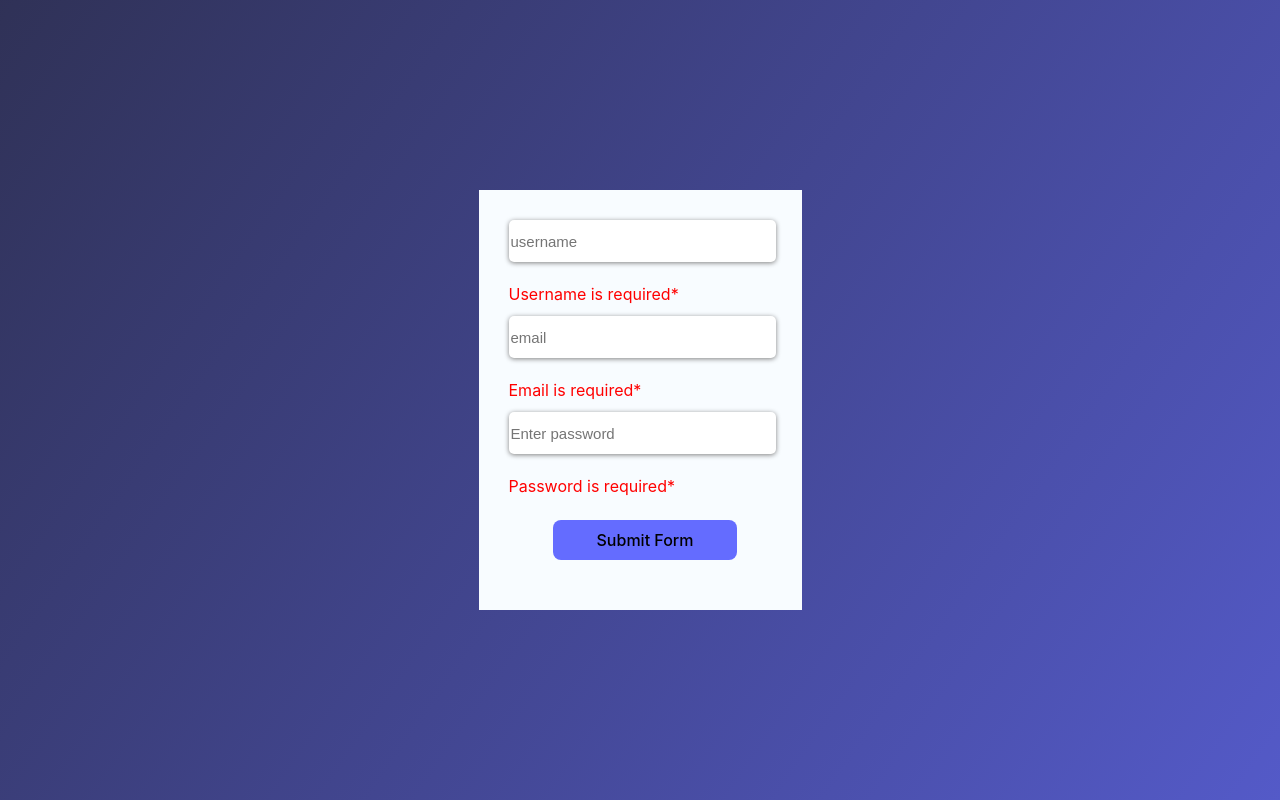
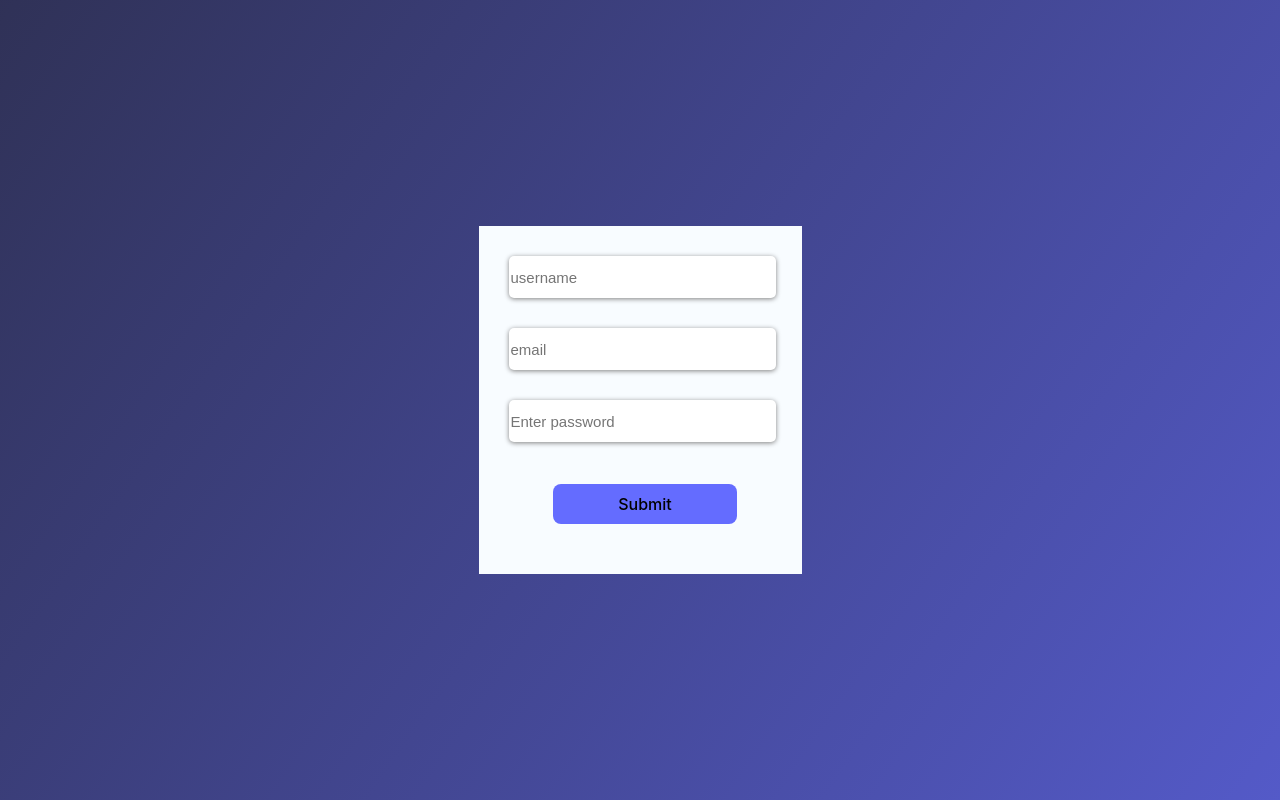
Before and after one commit to TajjDev/form-user-data, a React (Vite) app: page / in a window 1280 px wide. Built offline with nearby package versions, Linux system fonts and the light colour scheme.

Commit message:
Update Form.jsx

```diff
--- a/src/component/form/Form.jsx
+++ b/src/component/form/Form.jsx
@@ -2,57 +2,108 @@
 import React, { useState } from 'react';
 import "./Form.css"
 
-export default function Form({ formSubmit }) {
+export default function Form({ formSubmit}) {
   const [formData, setFormData] = useState({
     username: '',
     email: '',
     password: ''
   });
 
-  const Username=()=>{
-    if (formData.username == "") {
-      return <p>Username is required* </p>
+ const HandleSubmit = (e) => {
+  e.preventDefault();
+    console.log(formData);
+    if (formData.username && formData.email && formData.password != "" ) {
+     formSubmit(formData)
 
-}
-  }
- const Email=()=>{
-  if (formData.email == "") {
-      return <p>Email is required*</p>
-  }
- }
- const Password=()=>{
-  if (formData.password == "") {
-      return <p>Password is required*</p>
-  }
- }
- const HandleSubmit = (event) => {event.preventDefault();
-    if (formData.username && formData.email && formData.password !== "" ) {
-     formSubmit(formData)
-    }
+    } }
 
-  };
-
- const handleChange = (event) => {
+  const handleChange = (event) => {
     const { name, value } = event.target;
     setFormData((prevData) => ({
       ...prevData,
       [name] : value,
     }));
   };
+  const auth1 = ()=>{
+    if (formData.username === "") {
+      document.getElementById("onee").innerHTML="",
+      document.getElementById("o").style.borderColor= "transparent"
+    }
+  }
+  const auth2 = ()=>{
+    if (formData.email === "") {
+      document.getElementById("twoo").innerHTML="",
+      document.getElementById("t").style.borderColor= "transparent"
+    }
+  }
+  const auth3 = ()=>{
+    if (formData.password === "") {
+      document.getElementById("threee").innerHTML="",
+      document.getElementById("th").style.borderColor= "transparent"
+    }
+  }
 
+const auth = ()=>{
+    if (formData.username === "") {
+      document.getElementById("onee").innerHTML="Username can't be empty"
+      document.getElementById("onee").style.color="red"
+      document.getElementById("oo").style.borderColor= "red"
+    }
+    else{
+      document.getElementById("onee").innerHTML=""
+      document.getElementById("oo").style.borderColor= "transparent"
+    }
+    if (formData.email === "") {
+      document.getElementById("twoo").innerHTML="Email can't be empty"
+      document.getElementById("twoo").style.color="red"
+      document.getElementById("t").style.borderColor= "red"
+    }
+    else{
+      document.getElementById("twoo").innerHTML=""
+      document.getElementById("t").style.borderColor= "transparent"
+    }
+    if (formData.password === "") {
+      document.getElementById("threee").innerHTML="Password can't be empty"
+      document.getElementById("threee").style.color="red"
+      document.getElementById("th").style.borderColor= "red"
+    }
+    else{
+      document.getElementById("threee").innerHTML=""
+      document.getElementById("th").style.borderColor= "transparent"
+    }
+}
 
 
   return (
 
     <div>
       <form id="container" onSubmit={HandleSubmit}>
-        <input type="text" placeholder="username" name="username" value={formData.username} onChange={handleChange} />
-        <Username/>
-        <input type="email" placeholder="email" value={formData.email} onChange={handleChange} name="email" />
-        <Email/>
-        <input type="password" placeholder="Enter password" name="password" value={formData.password} onChange={handleChange} />
-        <Password/>
-        <button >Submit Form</button>
+        <input id='oo'
+          type="text"
+          placeholder="username"
+          name="username"
+          value={formData.username}
+          onChange={(e)=>{handleChange(e), auth1()}}
+
+        />
+        <p id="onee"></p>
+        <input id='t'
+          type="email"
+          placeholder="email"
+          value={formData.email}
+          onChange={(e)=>{handleChange(e), auth2()}}
+          name="email"
+        />
+        <p id="twoo"></p>
+        <input id='th'
+          type="password"
+          placeholder="Enter password"
+          name="password"
+          value={formData.password}
+          onChange={(e)=>{handleChange(e), auth3()}}
+        />
+        <p id="threee"></p>
+        <button onClick={auth}>Submit</button>
       </form>
     </div>
   );
```
